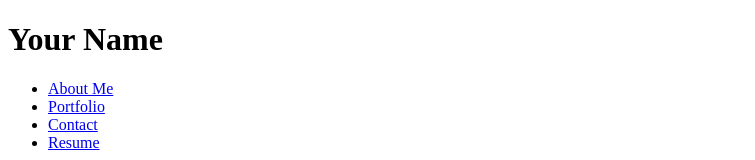
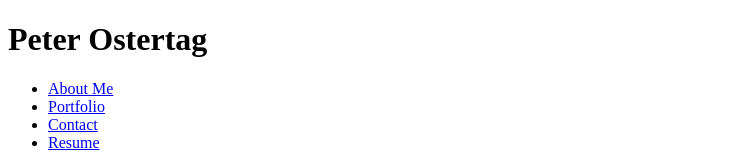
Before and after one commit to PeterOste/React-Portfolio, a React (Create React App) app: page / in a window 1280 px wide. Shown: the top 160 px of the page, without its empty margins (0-755 px from the left). Built offline with nearby package versions, Linux system fonts and the light colour scheme.

Commit message:
Add name to header

```diff
--- a/src/components/Header.js
+++ b/src/components/Header.js
@@ -4,7 +4,7 @@ function Header() {
     return (
         <header>
             <div className="header-container">
-                <h1>Your Name</h1>
+                <h1>Peter Ostertag</h1>
                 <nav>
                     <ul>
                         <li><a href="#about-me">About Me</a></li>
```
